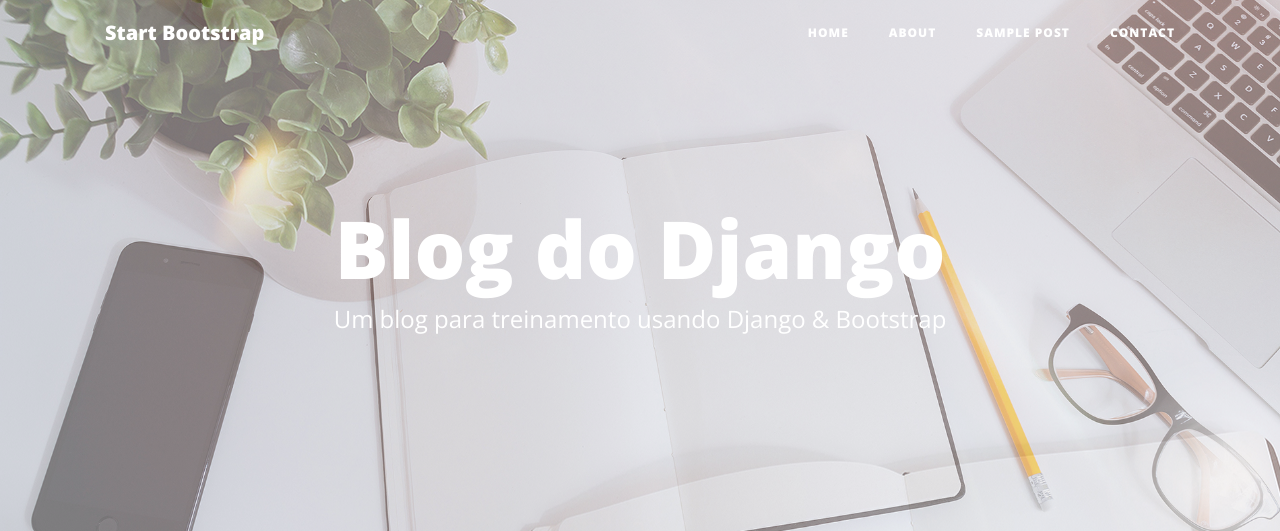
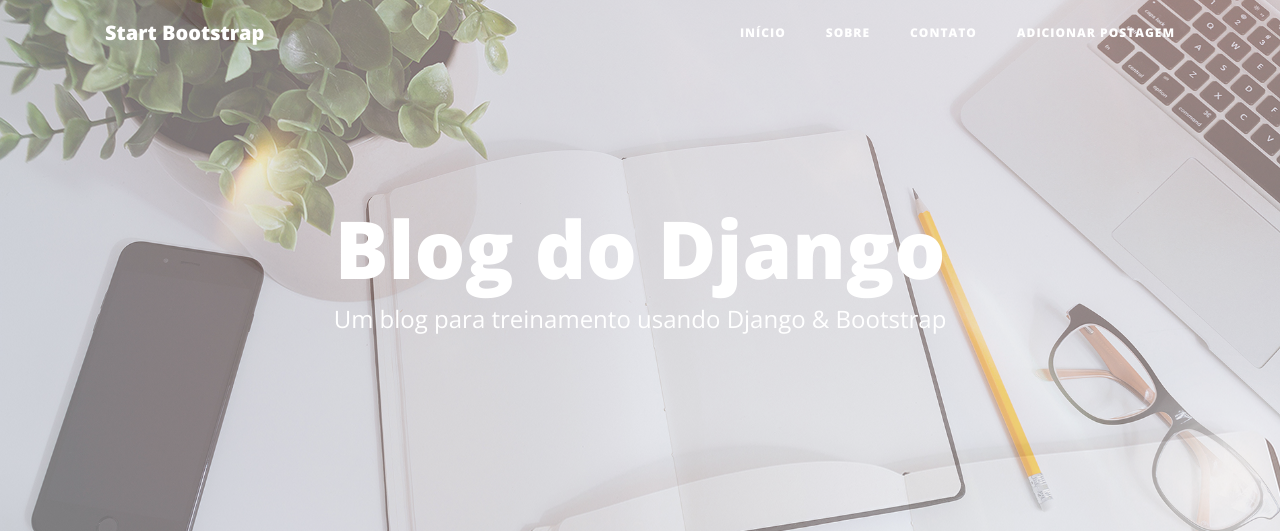
Before and after one commit to SouzRod/Primeiro-blog-em-Python-Django, a Django app: page / in a window 1280 px wide; the page is wider, and only the part inside the window is pictured. Shown: the top 531 px of that part. Run offline with Django 3.2, Linux system fonts and the light colour scheme; data that the repository does not hold is empty; some libraries are stand-ins or nearby versions; some web fonts are replaced.

Commit message:
Mudei a font dos textos dos posts

```diff
--- a/blog/static/css/clean-blog.css
+++ b/blog/static/css/clean-blog.css
@@ -13,7 +13,7 @@ p a {
   text-decoration: underline;
 }
 
-h1, h2, h3, h4, h5, h6 {
+h1, h2, h4, h5, h6 {
   font-weight: 800;
   font-family: 'Open Sans', 'Helvetica Neue', Helvetica, Arial, sans-serif;
 }
@@ -420,8 +420,10 @@ footer .copyright {
 }*/
 
 .post-subtitle{
-  font-size: 16pt;
+  font-family: 'Cormorant Garamond', serif;
+  font-size: 18pt;
   text-align: justify;
+  text-decoration: none;
 }
 
 /* .TituloNewPost{
--- a/blog/templates/blog/base.html
+++ b/blog/templates/blog/base.html
@@ -21,6 +21,7 @@
     <link href='https://fonts.googleapis.com/css?family=Open+Sans:300italic,400italic,600italic,700italic,800italic,400,300,600,700,800' rel='stylesheet' type='text/css'>
     <link href="https://fonts.googleapis.com/css?family=Headland+One" rel="stylesheet">
     <link rel="stylesheet" href="https://use.fontawesome.com/releases/v5.2.0/css/all.css" integrity="sha384-hWVjflwFxL6sNzntih27bfxkr27PmbbK/iSvJ+a4+0owXq79v+lsFkW54bOGbiDQ" crossorigin="anonymous">
+    <link href="https://fonts.googleapis.com/css?family=Nanum+Myeongjo" rel="stylesheet">
     <!-- Custom styles for this template -->
     <link href="{% static 'css/clean-blog.css' %}" rel="stylesheet">
 
@@ -39,16 +40,16 @@
         <div class="collapse navbar-collapse" id="navbarResponsive">
           <ul class="navbar-nav ml-auto">
             <li class="nav-item">
-              <a class="nav-link" href="{% url 'index' %}">Home</a>
+              <a class="nav-link" href="{% url 'index' %}">Início</a>
             </li>
             <li class="nav-item">
-              <a class="nav-link" href="about.html">About</a>
+              <a class="nav-link" href="about.html">Sobre</a>
             </li>
             <li class="nav-item">
-              <a class="nav-link" href="post.html">Sample Post</a>
+              <a class="nav-link" href="post.html">Contato</a>
             </li>
             <li class="nav-item">
-              <a class="nav-link" href="contact.html">Contact</a>
+              <a class="nav-link" href="contact.html">Adicionar Postagem</a>
             </li>
           </ul>
         </div>
@@ -73,7 +74,7 @@
     <!-- Main Content -->
     <div class="container">
       <div class="row">
-        <div class="col-lg-2"></div>
+        <div class="col-lg-1"></div>
         <div class="col-lg-8  mx-auto">
             {% block content %}
             {% endblock %}
```
Also changed, not shown: blog/views.py (line endings or trailing spaces).
